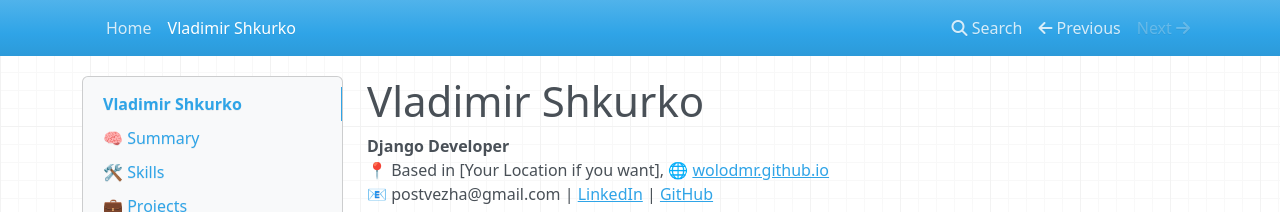
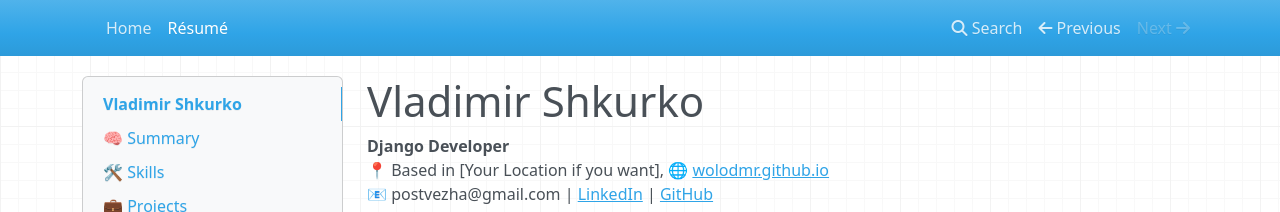
Before and after one commit to Wolodmr/Wolodmr.github.io, an MkDocs documentation site: the page built from docs/resume.md, in a window 1280 px wide. Shown: the top 212 px of the page. Built offline with MkDocs 1.6.1, drawn with Linux system fonts in a browser that asks for light colours; nearby versions of some CDN libraries; some of the changed lines change nothing that is shown.

Commit message:
Update mkdocs.yml

```diff
--- a/mkdocs.yml
+++ b/mkdocs.yml
@@ -2,3 +2,6 @@ plugins:
   - search
   - pdf-export:
       verbose: false
+nav:
+  - Home: index.md
+  - Résumé: resume.md
```
